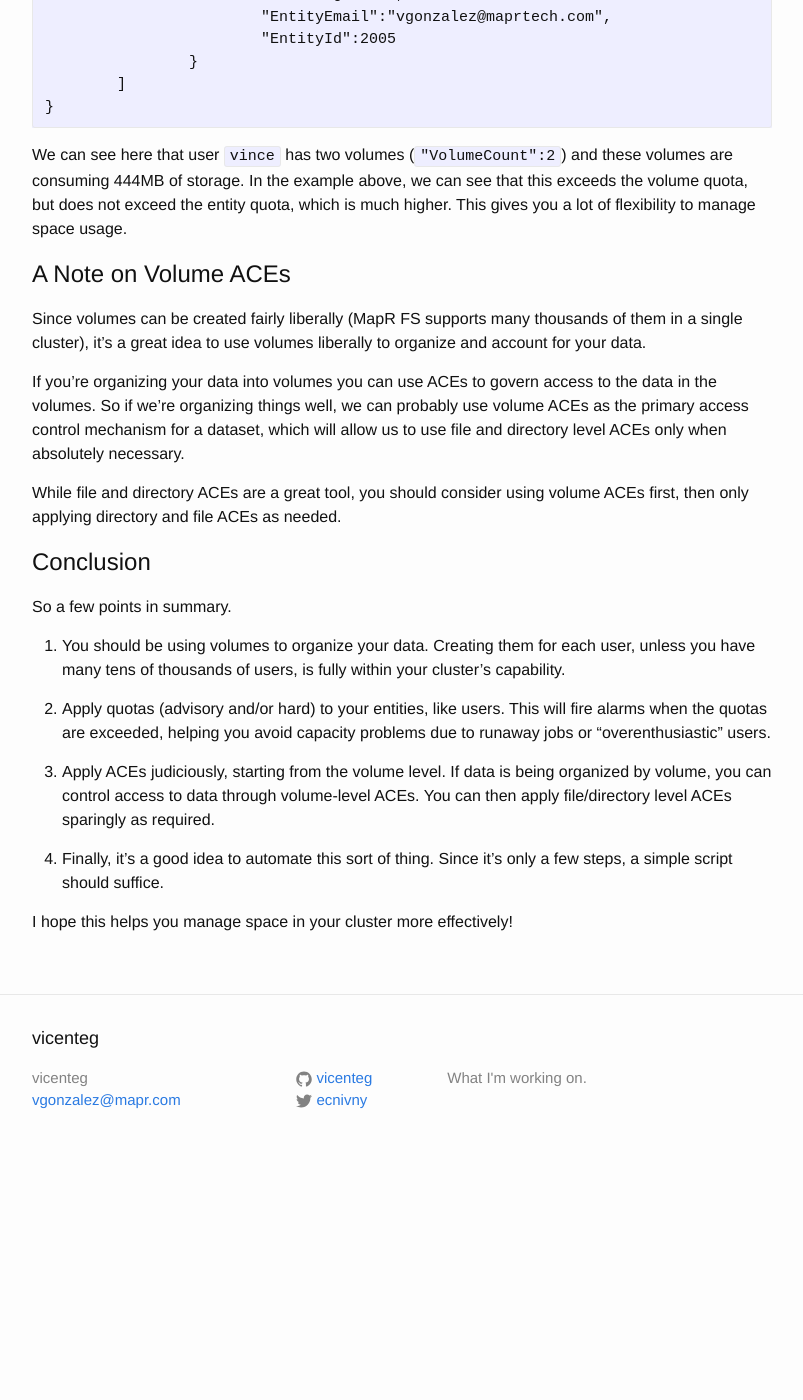
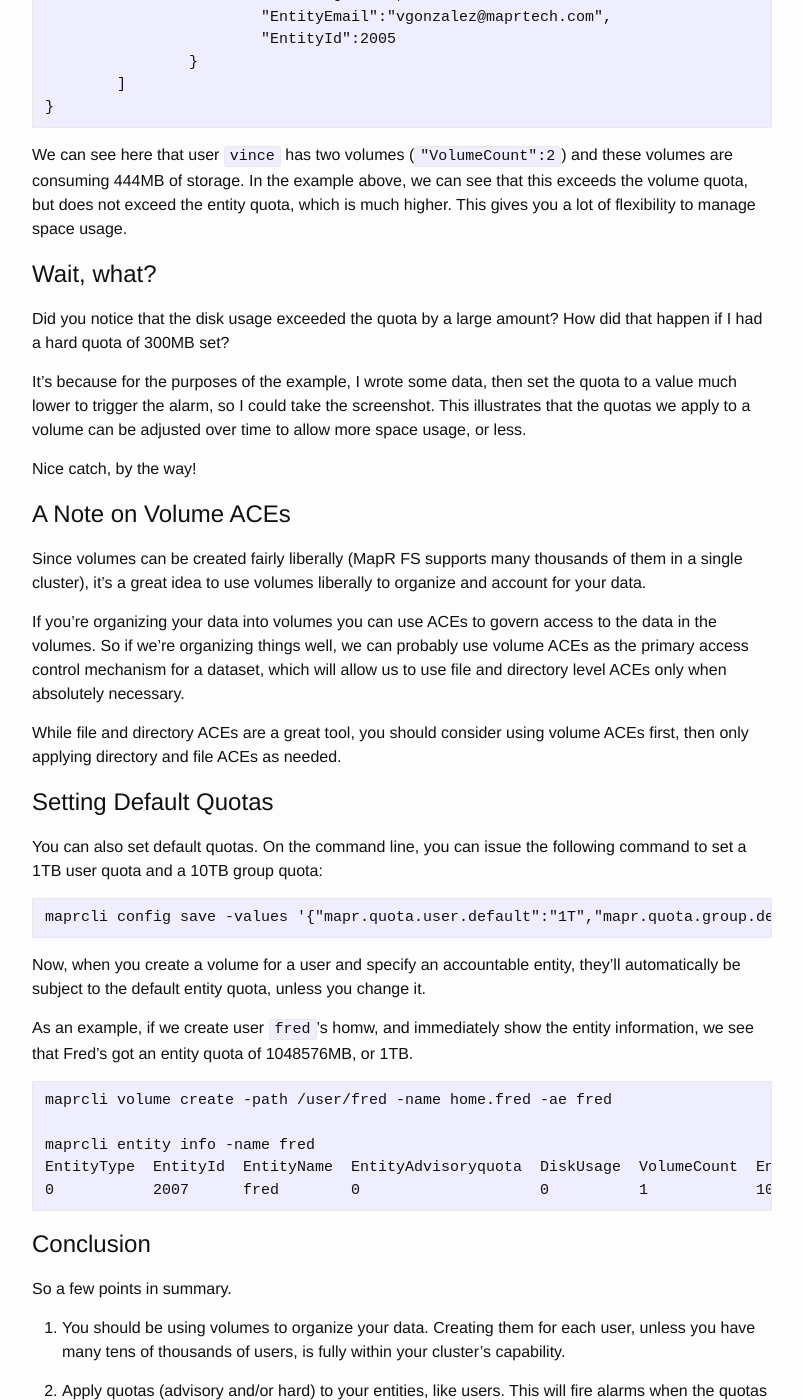
Before and after one commit to vicenteg/vicenteg.github.io, a Jekyll site: the page built from _posts/2016-06-15-user-homes-in-mapr.md, in a window 1280 px wide and 1400 px high, scrolled down 3784 px. Shown: the whole window, without its empty margins (238-1041 px from the left). Built offline with Jekyll 4.4.1, drawn with Linux system fonts in a browser that asks for light colours; before the commit the page ends 4956 px from its top, so only the background shows below that; some of the changed text lies outside the part shown.

Commit message:
entity defaults

````diff
--- a/_posts/2016-06-15-user-homes-in-mapr.md
+++ b/_posts/2016-06-15-user-homes-in-mapr.md
@@ -32,7 +32,7 @@ from community edition to enterprise.
 We'll use MapR FS volumes for our user home directories. Volumes are a unit of
 data management, and for user home directories, can do the following for you:
 
-* Restrict access through Access Control Expressions
+* Restrict access through [Volume Access Control Expressions (ACEs)](http://maprdocs.mapr.com/51/#SecurityGuide/VolumeDataACE.html)
 * Control space usage through quotas
 
 # Let's Do It
@@ -172,6 +172,18 @@ volumes are consuming 444MB of storage. In the example above, we can see that
 this exceeds the volume quota, but does not exceed the entity quota, which is
 much higher. This gives you a lot of flexibility to manage space usage.
 
+# Wait, what?
+
+Did you notice that the disk usage exceeded the quota by a large amount? How did
+that happen if I had a hard quota of 300MB set?
+
+It's because for the purposes of the example, I wrote some data, then set the
+quota to a value much lower to trigger the alarm, so I could take the screenshot.
+This illustrates that the quotas we apply to a volume can be adjusted over time
+ to allow more space usage, or less.
+
+Nice catch, by the way!
+
 # A Note on Volume ACEs
 
 Since volumes can be created fairly liberally (MapR FS supports many thousands
@@ -185,6 +197,30 @@ allow us to use file and directory level ACEs only when absolutely necessary.
 
 While file and directory ACEs are a great tool, you should consider using volume
 ACEs first, then only applying directory and file ACEs as needed.
+
+# Setting Default Quotas
+
+You can also set default quotas. On the command line, you can issue the following
+command to set a 1TB user quota and a 10TB group quota:
+
+```
+maprcli config save -values '{"mapr.quota.user.default":"1T","mapr.quota.group.default":"10T"}'
+```
+
+Now, when you create a volume for a user and specify an accountable entity,
+they'll automatically be subject to the default entity quota, unless you change it.
+
+As an example, if we create user `fred`'s homw, and immediately show the entity
+information, we see that Fred's got an entity quota of 1048576MB, or 1TB.
+
+```
+maprcli volume create -path /user/fred -name home.fred -ae fred
+
+maprcli entity info -name fred
+EntityType  EntityId  EntityName  EntityAdvisoryquota  DiskUsage  VolumeCount  EntityQuota
+0           2007      fred        0                    0          1            1048576
+```
+
 
 # Conclusion
 
````
